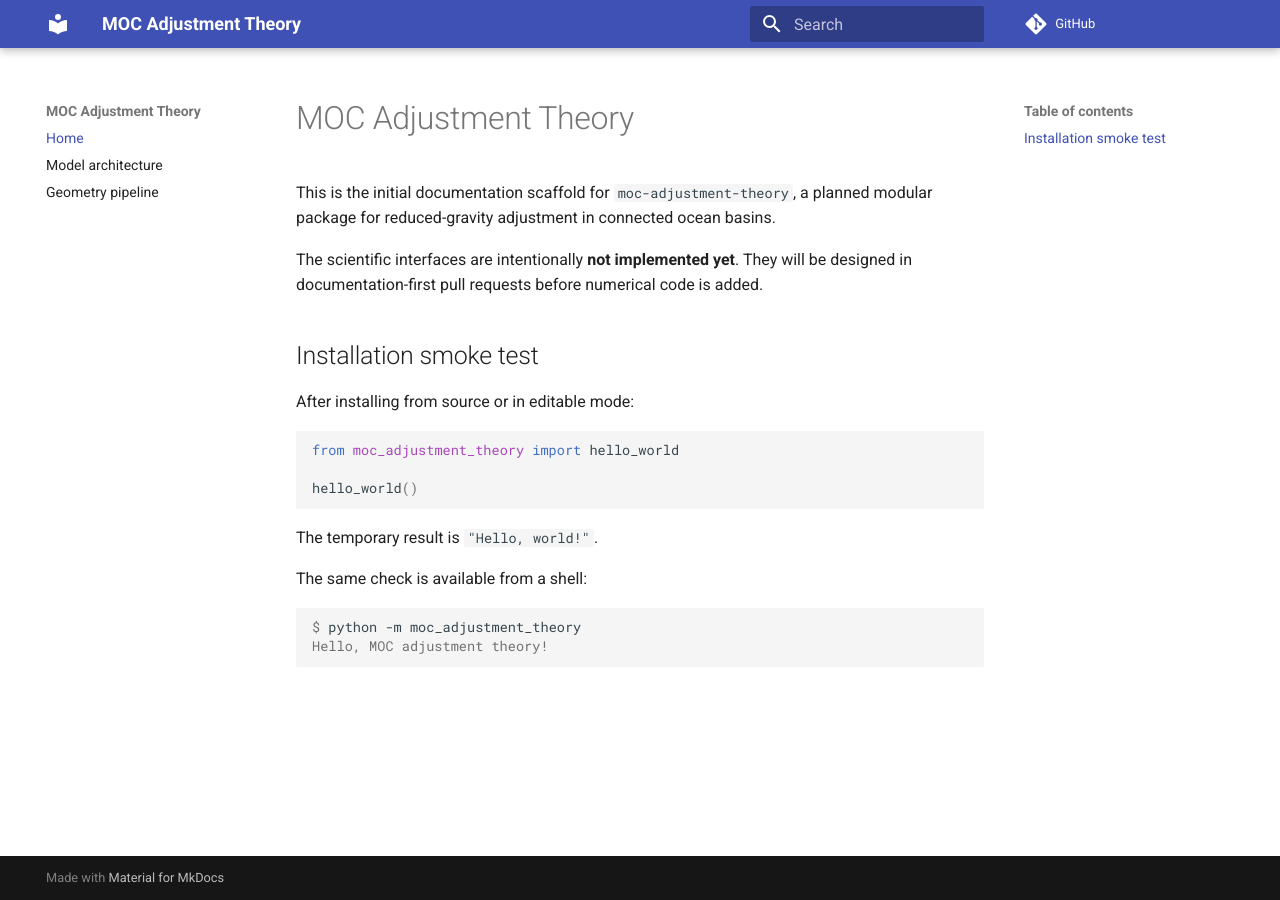
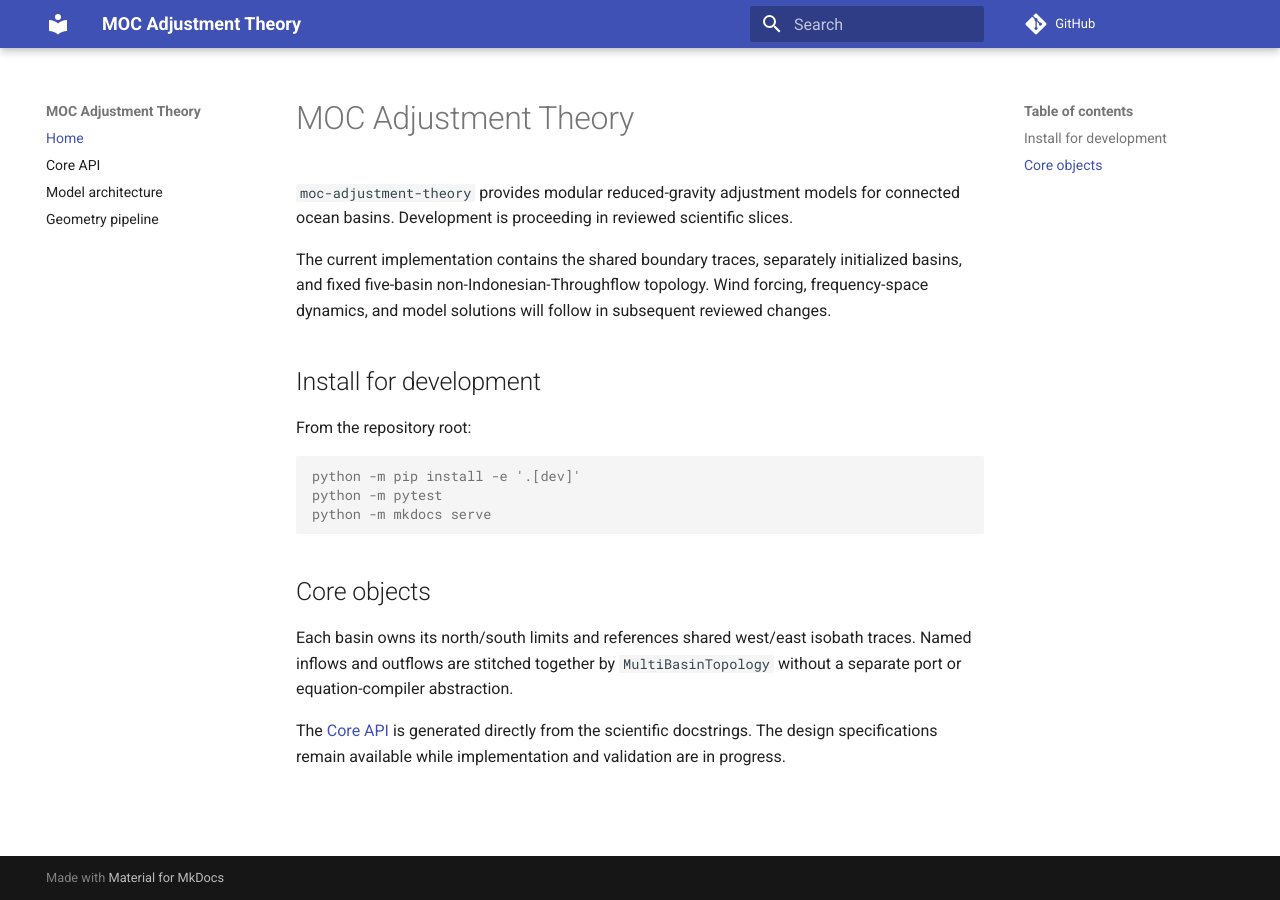
Before and after one commit to andrewwatford/MOCAdjustmentTheory, an MkDocs documentation site: the page built from docs/index.md, in a window 1280 px wide. Built offline with MkDocs 1.6.1 and Material for MkDocs 9.7.7, drawn with Linux system fonts in a browser that asks for light colours; comment, search, counter and statistics services are not loaded.

Commit message:
Document core topology API

````diff
--- a/docs/index.md
+++ b/docs/index.md
@@ -1,28 +1,30 @@
 # MOC Adjustment Theory
 
-This is the initial documentation scaffold for `moc-adjustment-theory`, a
-planned modular package for reduced-gravity adjustment in connected ocean
-basins.
+`moc-adjustment-theory` provides modular reduced-gravity adjustment models for
+connected ocean basins. Development is proceeding in reviewed scientific
+slices.
 
-The scientific interfaces are intentionally **not implemented yet**. They
-will be designed in documentation-first pull requests before numerical code is
-added.
+The current implementation contains the shared boundary traces, separately
+initialized basins, and fixed five-basin non-Indonesian-Throughflow topology.
+Wind forcing, frequency-space dynamics, and model solutions will follow in
+subsequent reviewed changes.
 
-## Installation smoke test
+## Install for development
 
-After installing from source or in editable mode:
+From the repository root:
 
-```python
-from moc_adjustment_theory import hello_world
-
-hello_world()
+```console
+python -m pip install -e '.[dev]'
+python -m pytest
+python -m mkdocs serve
 ```
 
-The temporary result is `"Hello, world!"`.
+## Core objects
 
-The same check is available from a shell:
+Each basin owns its north/south limits and references shared west/east isobath
+traces. Named inflows and outflows are stitched together by
+`MultiBasinTopology` without a separate port or equation-compiler abstraction.
 
-```console
-$ python -m moc_adjustment_theory
-Hello, MOC adjustment theory!
-```
+The [Core API](reference/core.md) is generated directly from the scientific
+docstrings. The design specifications remain available while implementation
+and validation are in progress.
--- a/mkdocs.yml
+++ b/mkdocs.yml
@@ -5,6 +5,15 @@
 
 theme:
   name: material
+
+plugins:
+  - search
+  - mkdocstrings:
+      handlers:
+        python:
+          paths: [src]
+          options:
+            docstring_style: numpy
 
 markdown_extensions:
   - pymdownx.arithmatex:
@@ -23,6 +32,7 @@
 
 nav:
   - Home: index.md
+  - Core API: reference/core.md
   - Model architecture: specifications/model_architecture.md
   - Geometry pipeline: specifications/geometry_pipeline.md
 
````
Also changed, not shown: README.md (+8 -14 lines), docs/reference/core.md (added, +25 -0 lines).
